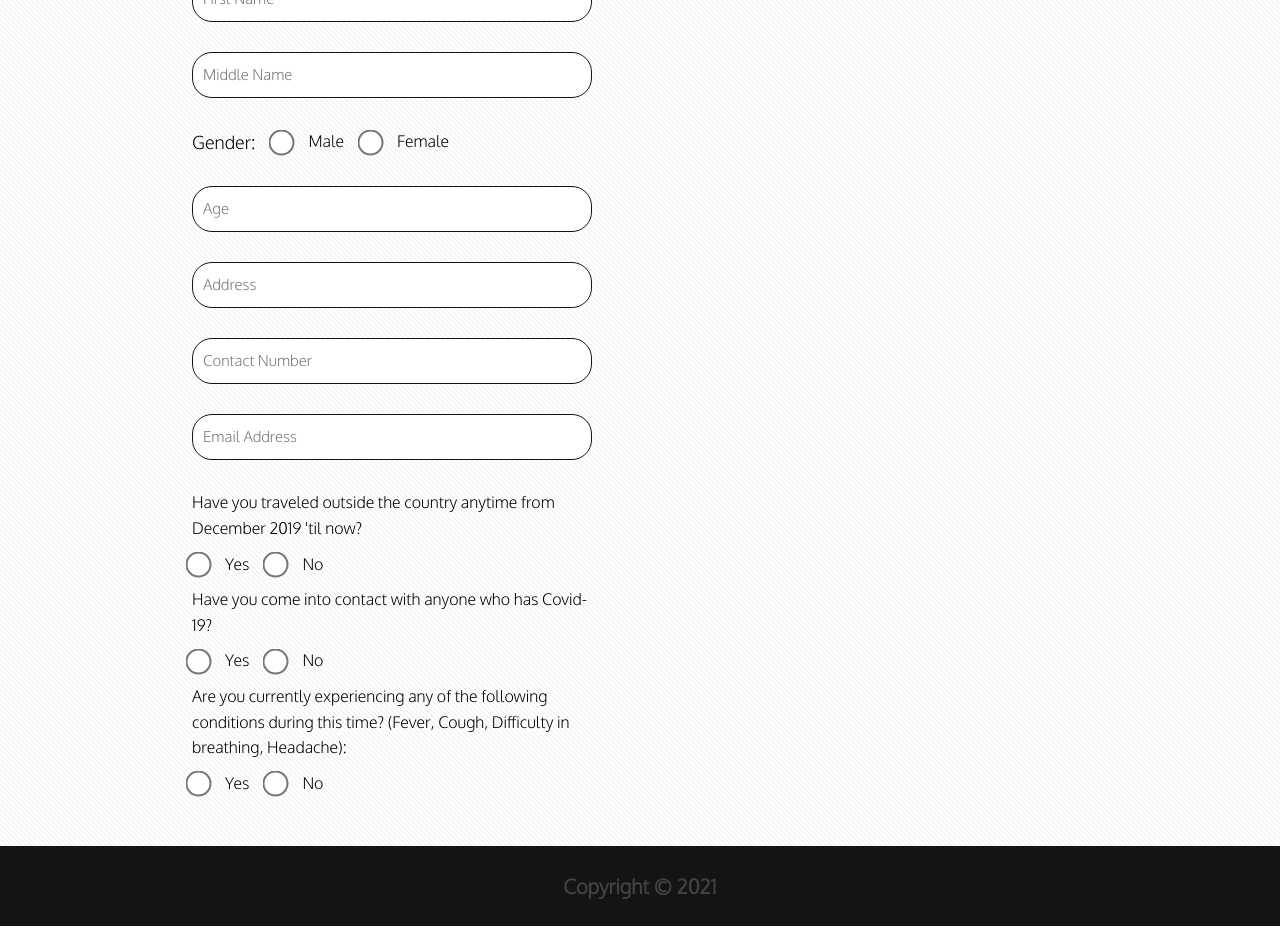
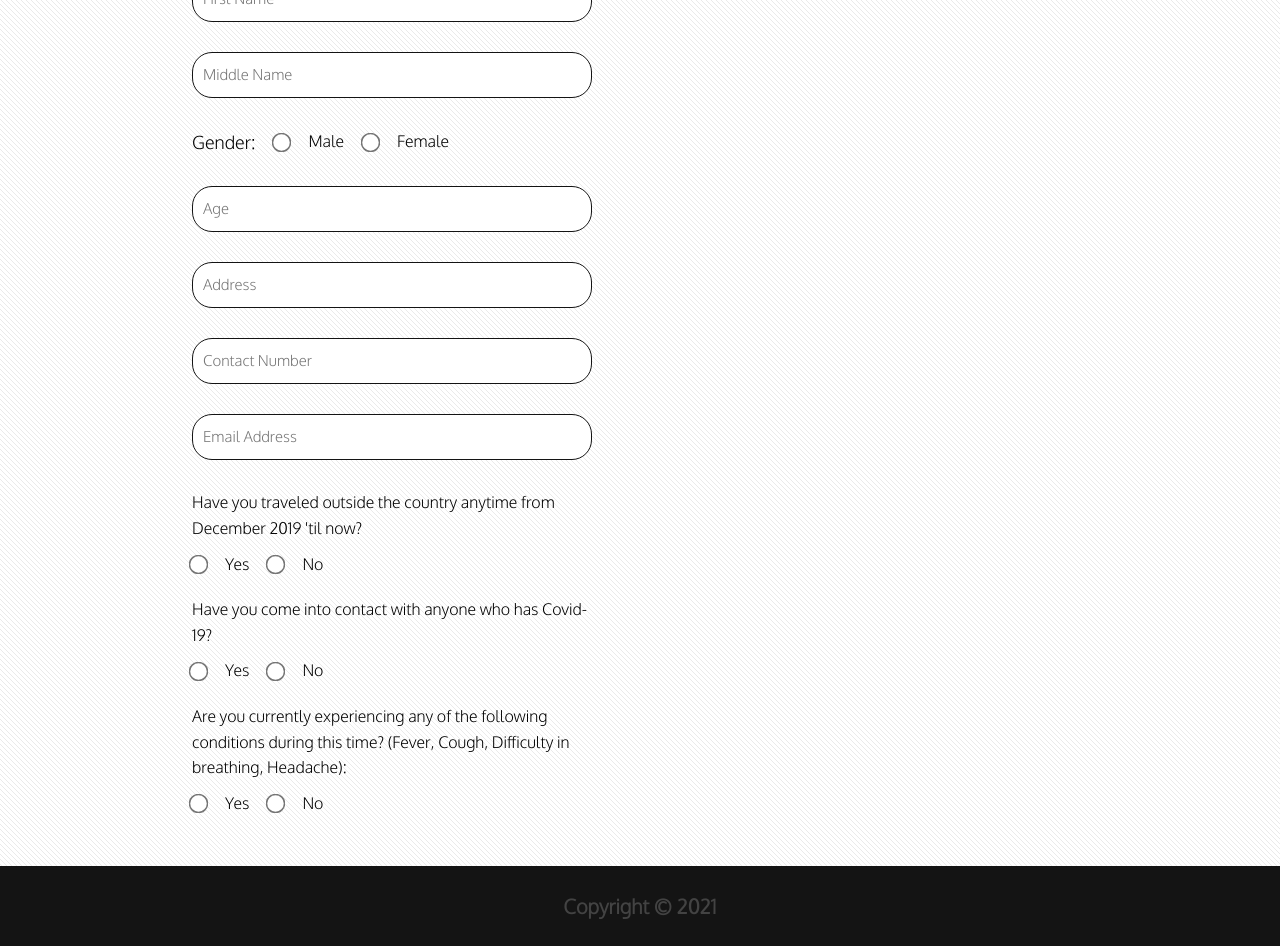
Before and after one commit to tubaljaren09/ReactJS-BusReserve, a React (Create React App) app in the folder client/: page /book in a window 1280 px wide. Shown: the part 580-1526 px from the top of the page. Built offline with nearby package versions, Linux system fonts and the light colour scheme.

Commit message:
Add gap to covid form

```diff
--- a/client/src/Styles/book.scss
+++ b/client/src/Styles/book.scss
@@ -33,13 +33,13 @@
                     font-size:18px;
                 }
                 input[type=radio]{
-                    transform:scale(2);
+                    transform:scale(1.5);
                 }
             }
             .covid-form{
                 display:flex;
                 flex-direction:column;
-                row-gap:10px;
+                row-gap:20px;
                 .question{
                     display:flex;
                     flex-direction:column;
@@ -49,7 +49,7 @@
                         align-items:center;
                         column-gap:20px;
                         input[type=radio]{
-                            transform:scale(2);
+                            transform:scale(1.5);
                         }
                     }
                 }
```
